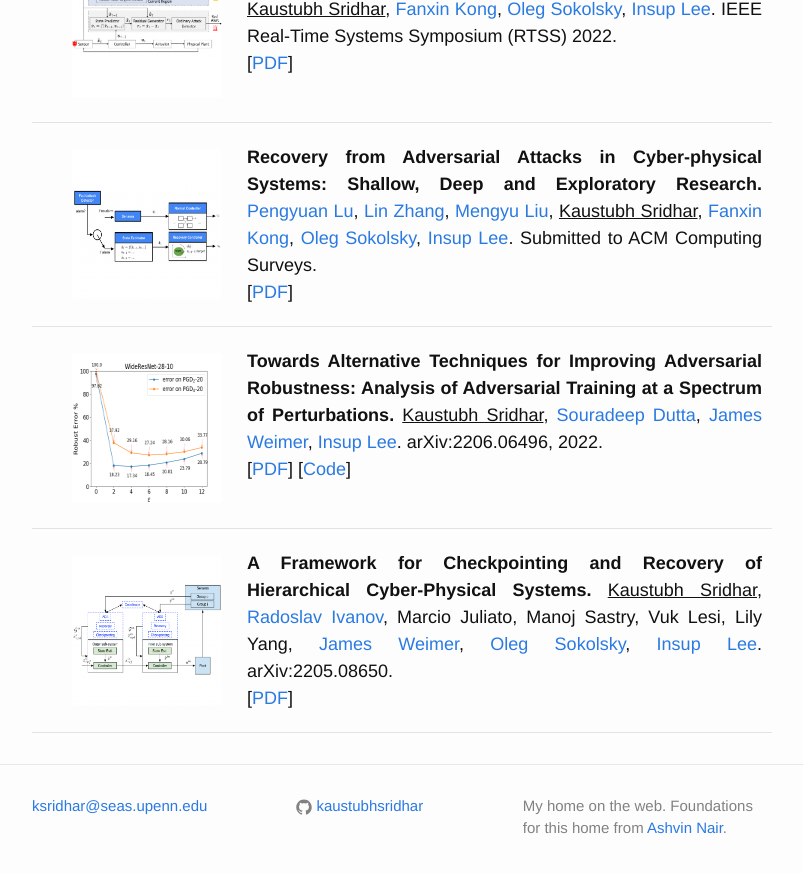
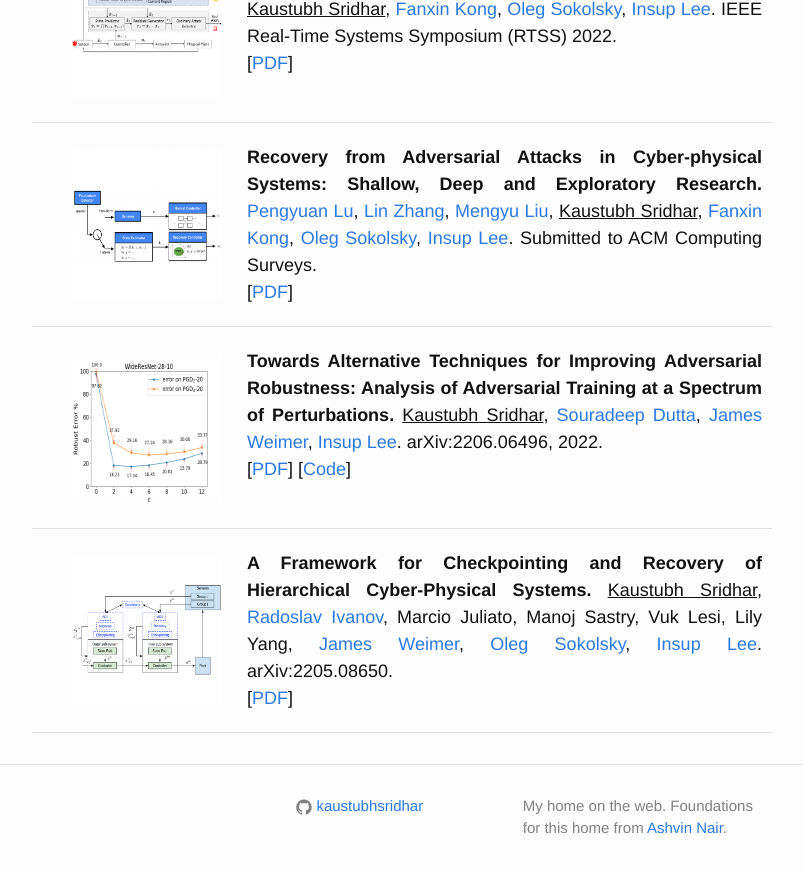
Before and after one commit to kaustubhsridhar/kaustubhsridhar.github.io, a Jekyll site: the page built from index.md, in a window 1280 px wide and 900 px high, scrolled down 2258 px. Shown: the top 873 px of the window, without its empty margins (238-1041 px from the left). Built offline with Jekyll 4.4.1, drawn with Linux system fonts in a browser that asks for light colours; nearby versions of some CDN libraries.

Commit message:
updated email

```diff
--- a/_includes/footer.html
+++ b/_includes/footer.html
@@ -6,7 +6,7 @@
       <div class="footer-col  footer-col-1">
         <ul class="contact-list">
           <!-- <li>{{ site.title }}</li> -->
-          <li><a href="mailto:{{ site.email }}">{{ site.email }}</a></li>
+          <!-- <li><a href="mailto:{{ site.email }}">{{ site.email }}</a></li> -->
         </ul>
       </div>
 
--- a/index.md
+++ b/index.md
@@ -15,4 +15,4 @@ I've interned at <a href="https://aws.amazon.com/machine-learning/ai-services/">
 My research work is summarized below.
 
 
-<a target="_blank" title="follow me on Twitter" href="https://www.twitter.com/ksridhar"><img alt="follow me on Twitter" src="https://marketing.create-cdn.net/assets/twitter30x30.png" border=0></a> <a target="_blank" title="Google Scholar page" href="https://scholar.google.com/citations?user=V-HiOnUAAAAJ&hl=en"><img alt="Google Scholar page" src="https://upload.wikimedia.org/wikipedia/commons/c/c7/Google_Scholar_logo.svg" width="30px" border=0></a> <a target="_blank" title="Semantic Scholar page" href="https://www.semanticscholar.org/author/Kaustubh-Sridhar/2065757795"><img alt="Semantic Scholar page" src="assets/semantic.png" width="30px" border=0></a>
+<a target="_blank" title="follow me on Twitter" href="https://www.twitter.com/ksridhar"><img alt="follow me on Twitter" src="https://marketing.create-cdn.net/assets/twitter30x30.png" border=0></a> <a target="_blank" title="Google Scholar page" href="https://scholar.google.com/citations?user=V-HiOnUAAAAJ&hl=en"><img alt="Google Scholar page" src="https://upload.wikimedia.org/wikipedia/commons/c/c7/Google_Scholar_logo.svg" width="30px" border=0></a> <a target="_blank" title="Semantic Scholar page" href="https://www.semanticscholar.org/author/Kaustubh-Sridhar/2065757795"><img alt="Semantic Scholar page" src="assets/semantic.png" width="30px" border=0></a> <a target="_blank" title="Email" href="mailto:ksridhar@seas.upenn.edu"><img alt="Gmail" src="assets/gmail_old.png" width="30px" border=0></a>
```
Also changed, not shown: assets/gmail_old.png (added).
